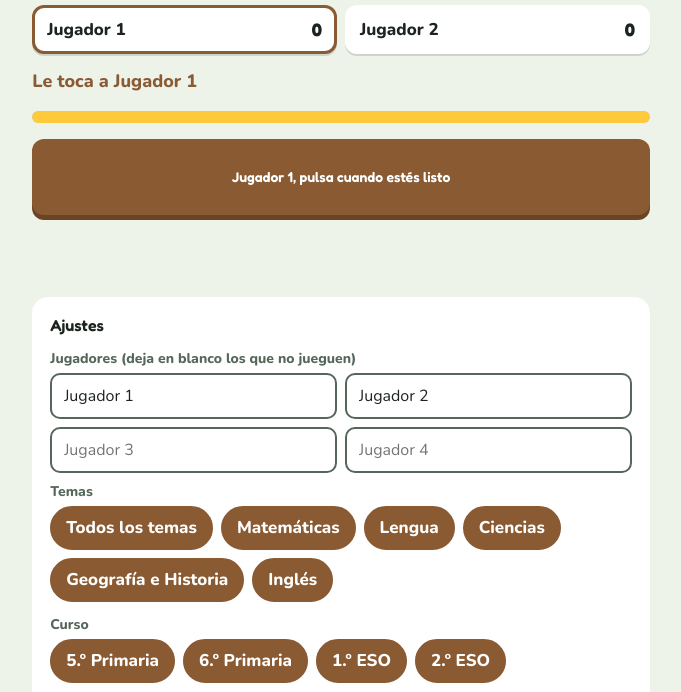
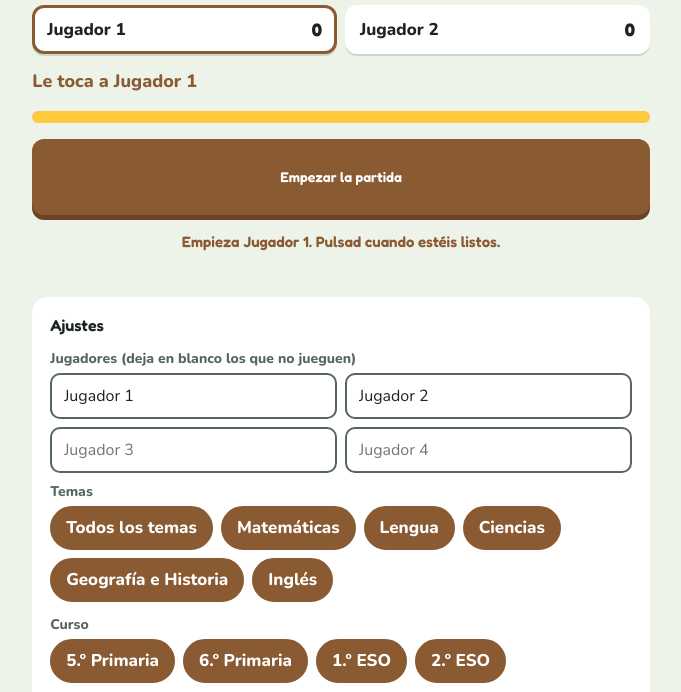
Before and after one commit to tartamoto-pro/adivina-cancion, a plain HTML site: page cole.html in a window 1280 px wide. Shown: the part 97-789 px from the top of the page, without its empty margins (299-980 px from the left). Drawn offline with nearby package versions, Linux system fonts and the light colour scheme.

Commit message:
Botón Empezar en todas las partidas y partida de un jugador al cambiar nombres
Co-Authored-By: Claude Opus 5.5 <noreply@anthropic.com>
Claude-Session: https://claude.ai/code/session_01KA1os3jgWWZ7S65tu79hwq

```diff
--- a/cole.html
+++ b/cole.html
@@ -448,7 +448,7 @@ function start(){
   const fresh=shuffle(p.filter(s=>!seen.includes(s.q)));
   if(fresh.length<need){seen=[];save('cole-seen',seen)}
   const q=[...fresh,...shuffle(p.filter(s=>!fresh.includes(s)))].slice(0,need);
-  st={players,pts:players.map(()=>0),q,i:0,turn:0,per};
+  st={players,pts:players.map(()=>0),q,i:0,turn:0,wait:true,per};
   $('end').hidden=true;$('game').hidden=false;show();window.scrollTo({top:0,behavior:'smooth'});
 }
 function show(){
@@ -535,10 +535,11 @@ show=function(){
   if((st.players.length>1&&!st.code)||st.wait){
     $('opts').hidden=true;$('ready').hidden=false;box.hidden=true;if(hb)hb.style.visibility='hidden';
     $('ready').textContent=st.wait?'Empezar la partida':`${st.players[st.turn]}, pulsa cuando estés listo`;
-    if(st.wait)$('res').textContent=`Código ${fmt(st.code)}. Cuando todos hayáis entrado, pulsad «Empezar».`;
+    if(st.wait)$('res').textContent=st.code?`Código ${fmt(st.code)}. Cuando todos hayáis entrado, pulsad «Empezar».`:(st.players.length>1?`Empieza ${st.players[0]}. Pulsad cuando estéis listos.`:'Pulsa «Empezar» cuando estés listo.');
     const b=$('bar');b.style.transition='none';b.style.width='100%';
   }else{box.hidden=false;if(hb)hb.style.visibility='';$('opts').hidden=false;$('ready').hidden=true;startQ()}
 };
+[0,1,2,3].forEach(i=>$('p'+i).addEventListener('change',()=>{if(st&&!st.code&&st.wait&&st.i===0)start()}));
 $('ready').onclick=()=>{st.wait=false;const hb=$('hintBtn');if(hb)hb.style.visibility='';$('res').textContent='';$('ready').hidden=true;($('blk')||$('tape')).hidden=false;$('opts').hidden=false;startQ()};
 const _answer=answer;
 answer=function(b){
```
Also changed, not shown: calculo.html (+3 -2 lines), canciones.html (+3 -2 lines), harrypotter.html (+3 -2 lines), minecraft.html (+3 -2 lines), pokemon.html (+3 -2 lines), total.html (+3 -2 lines).
